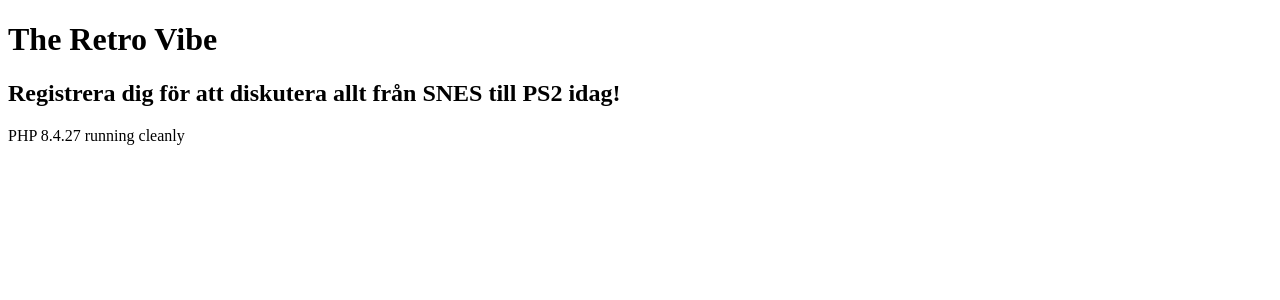
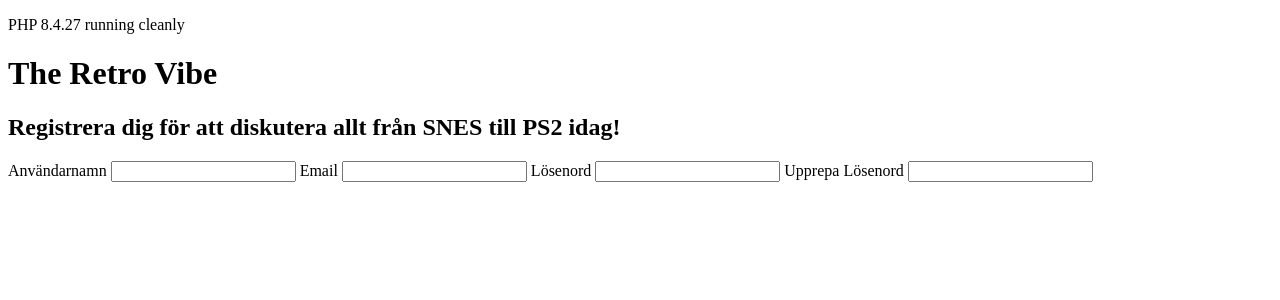
Before and after one commit to stevenlomon/fsu-php-assignment, a PHP site: page /register.php in a window 1280 px wide. Shown: the top 300 px of the page. Run offline with PHP 8.4, Linux system fonts and the light colour scheme.

Commit message:
register form start

```diff
--- a/html/discussion.php
+++ b/html/discussion.php
@@ -18,9 +18,9 @@
   <meta charset="UTF-8">
   <meta name="viewport" content="width=device-width, initial-scale=1.0">
   <title><?= $title ?></title>
+  <p>PHP <?= phpversion()?> running cleanly</p>
   <h1><?= $title ?></h1>
   <h2><?= $subheader ?></h2>
-  <p>PHP <?= phpversion()?> running cleanly</p>
 </head>
 <body>
 
--- a/html/discussions.php
+++ b/html/discussions.php
@@ -19,9 +19,9 @@
   <meta charset="UTF-8">
   <meta name="viewport" content="width=device-width, initial-scale=1.0">
   <title><?= $title ?></title>
+  <p>PHP <?= phpversion()?> running cleanly</p>
   <h1><?= $title ?></h1>
   <h2><?= $subheader ?></h2>
-  <p>PHP <?= phpversion()?> running cleanly</p>
 </head>
 <body>
 
--- a/html/group.php
+++ b/html/group.php
@@ -19,9 +19,9 @@
   <meta charset="UTF-8">
   <meta name="viewport" content="width=device-width, initial-scale=1.0">
   <title><?= $title ?></title>
+  <p>PHP <?= phpversion()?> running cleanly</p>
   <h1><?= $title ?></h1>
   <h2><?= $subheader ?></h2>
-  <p>PHP <?= phpversion()?> running cleanly</p>
 </head>
 <body>
 
--- a/html/groups.php
+++ b/html/groups.php
@@ -9,9 +9,9 @@
   <meta charset="UTF-8">
   <meta name="viewport" content="width=device-width, initial-scale=1.0">
   <title><?= $title ?></title>
+  <p>PHP <?= phpversion()?> running cleanly</p>
   <h1><?= $title ?></h1>
   <h2><?= $subheader ?></h2>
-  <p>PHP <?= phpversion()?> running cleanly</p>
 </head>
 <body>
 
--- a/html/index.php
+++ b/html/index.php
@@ -7,9 +7,9 @@
 <head>
   <meta charset="UTF-8">
   <meta name="viewport" content="width=device-width, initial-scale=1.0">
+  <p>PHP <?= phpversion()?> running cleanly</p>
   <title><?= $title ?></title>
   <h1><?= $title ?></h1>
-  <p>PHP <?= phpversion()?> running cleanly</p>
   <a href="groups.php">Alla grupper</a>
   <a href="profile.php">Profil</a>
   <a href="register.php">Registrera</a>
--- a/html/login.php
+++ b/html/login.php
@@ -9,9 +9,9 @@
   <meta charset="UTF-8">
   <meta name="viewport" content="width=device-width, initial-scale=1.0">
   <title><?= $title ?></title>
+  <p>PHP <?= phpversion()?> running cleanly</p>
   <h1><?= $title ?></h1>
   <h2><?= $subheader ?></h2>
-  <p>PHP <?= phpversion()?> running cleanly</p>
 </head>
 <body>
 
--- a/html/profile.php
+++ b/html/profile.php
@@ -9,9 +9,9 @@
   <meta charset="UTF-8">
   <meta name="viewport" content="width=device-width, initial-scale=1.0">
   <title><?= $title ?></title>
+  <p>PHP <?= phpversion()?> running cleanly</p>
   <h1><?= $title ?></h1>
   <h2><?= $subheader ?></h2>
-  <p>PHP <?= phpversion()?> running cleanly</p>
 </head>
 <body>
 
--- a/html/register.php
+++ b/html/register.php
@@ -9,9 +9,23 @@
   <meta charset="UTF-8">
   <meta name="viewport" content="width=device-width, initial-scale=1.0">
   <title><?= $title ?></title>
+  <p>PHP <?= phpversion()?> running cleanly</p>
   <h1><?= $title ?></h1>
   <h2><?= $subheader ?></h2>
-  <p>PHP <?= phpversion()?> running cleanly</p>
+
+  <form action="">
+    <label htmlfor="username">Användarnamn</label>
+    <input id="username" type="text" />
+
+    <label htmlfor="email">Email</label>
+    <input id="email" type="text" />
+
+    <label htmlfor="password">Lösenord</label>
+    <input id="password" type="password" />
+
+    <label htmlfor="password-repeat">Upprepa Lösenord</label>
+    <input id="password-repeat" type="password" />
+  </form>
 </head>
 <body>
 
```
Also changed, not shown: working-log.md (+3 -0 lines).
